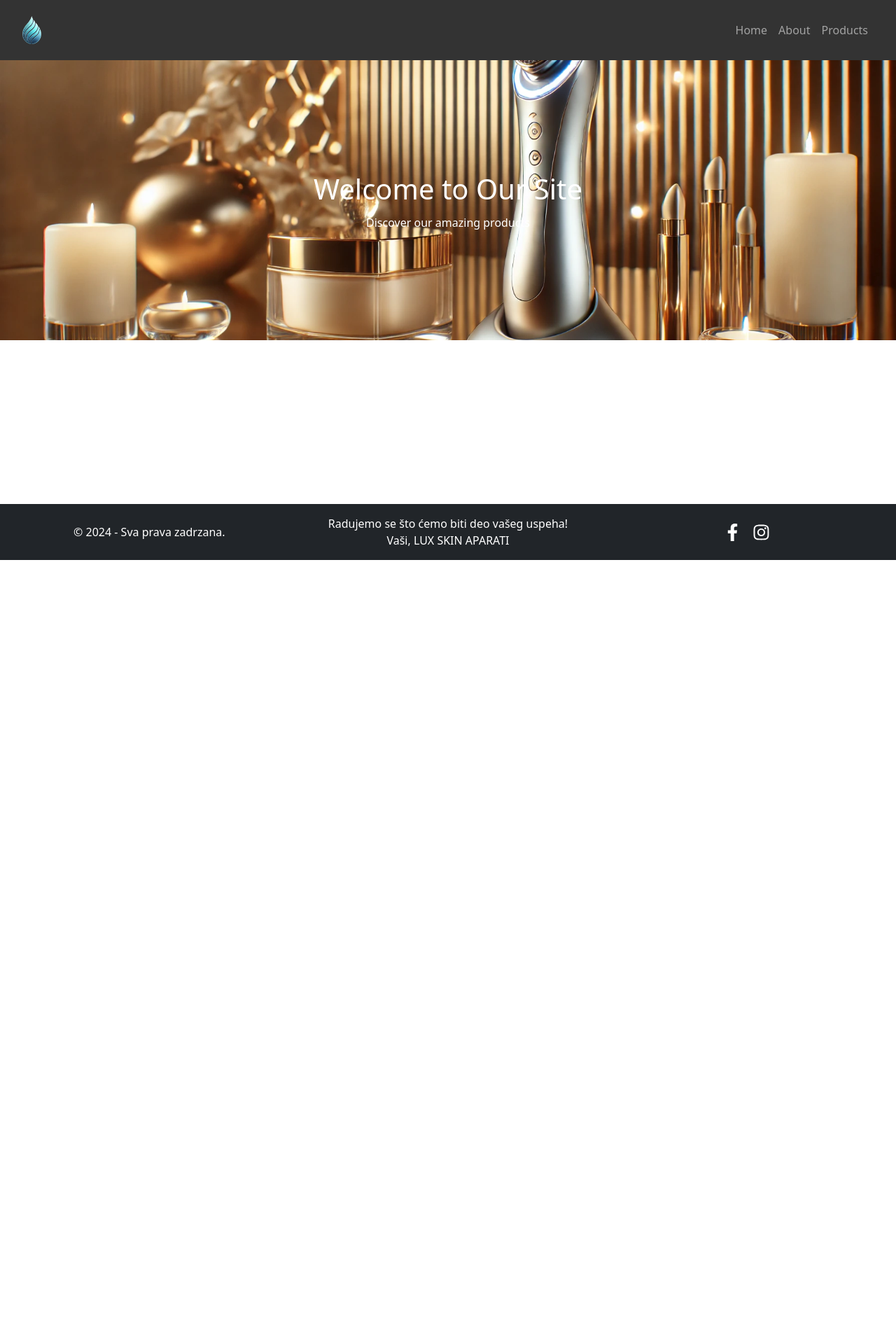
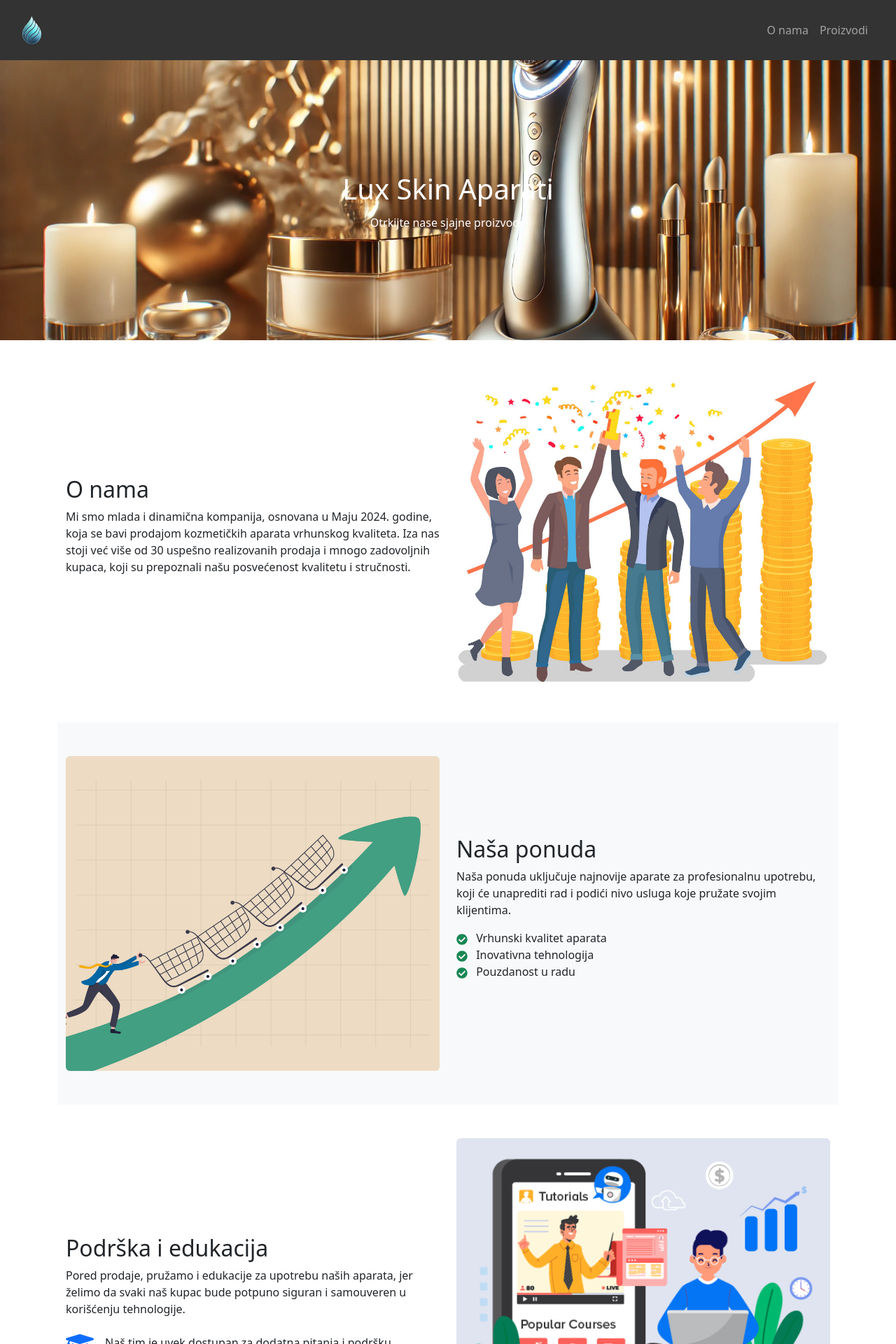
Before and after one commit to devdzona/hydrofacial, a React (Vite) app in the folder frontend/: page / in a window 1280 px wide. Shown: the top 1920 px of the page at 70% size. Before the commit the page ends 800 px from the top, so only its background shows below. Built offline with nearby package versions, Linux system fonts and the light colour scheme.

Commit message:
adjusting homepage

```diff
--- a/frontend/src/App.jsx
+++ b/frontend/src/App.jsx
@@ -6,7 +6,6 @@ import HomePage from './pages/HomePage';
 import ProductDetailPage from './pages/ProductDetailPage';
 import ProductOverviewPage from './pages/ProductOverviewPage';
 import NotFoundPage from './pages/NotFoundPage';
-import AboutPage from './pages/AboutPage';
 import Header from './components/Header';
 import Footer from './components/Footer';
 
@@ -41,7 +40,6 @@ function App() {
             <Routes>
               <Route path="/" element={<HomePage />} />
               <Route path="/product/:slug" element={<ProductDetailPage />} />
-              <Route path="/about" element={<AboutPage />} />
               <Route path="/products" element={<ProductOverviewPage />} />
               <Route path="*" element={<NotFoundPage />} />
             </Routes>
--- a/frontend/src/components/Header.jsx
+++ b/frontend/src/components/Header.jsx
@@ -52,17 +52,12 @@ const Header = () => {
                         <ul className="navbar-nav">
                             <li className="nav-item">
                                 <Link to="/" className="nav-link" onClick={() => setIsNavOpen(false)}>
-                                    Home
-                                </Link>
-                            </li>
-                            <li className="nav-item">
-                                <Link to="/about" className="nav-link" onClick={() => setIsNavOpen(false)}>
-                                    About
+                                    O nama
                                 </Link>
                             </li>
                             <li className="nav-item">
                                 <Link to="/products" className="nav-link" onClick={() => setIsNavOpen(false)}>
-                                    Products
+                                    Proizvodi
                                 </Link>
                             </li>
                         </ul>
--- a/frontend/src/pages/AboutPage.jsx
+++ /dev/null
@@ -1,128 +0,0 @@
-/* eslint-disable no-unused-vars */
-import React, { useEffect } from 'react';
-import { Helmet } from 'react-helmet-async';
-import HeroTeaser from '../components/HeroTeaser';
-import HeroImage from '../assets/heroImage.jpg';
-import AboutUsImage from '../assets/about.jpg';
-import ProductsImage from '../assets/products.jpg';
-import SupportImage from '../assets/support.png';
-import GoalImage from '../assets/goal.jpg';
-import { FaCheckCircle, FaGraduationCap } from 'react-icons/fa';
-import AOS from 'aos';
-import 'aos/dist/aos.css';
-
-const AboutPage = () => {
-  useEffect(() => {
-    AOS.init({
-      duration: 1000, // Animation duration in ms
-      once: true,     // Only animate once while scrolling down
-    });
-  }, []);
-
-  return (
-    <>
-      <Helmet>
-        <title>LUX SKIN APARATI</title>
-        <meta
-          name="description"
-          content="Learn more about our site and discover our amazing products and services."
-        />
-        <meta
-          httpEquiv="Content-Security-Policy"
-          content="default-src 'self'; connect-src 'self' http://localhost:5000; script-src 'self' 'unsafe-inline' 'unsafe-eval'; style-src 'self' 'unsafe-inline'; img-src 'self' data: https://fastly.picsum.photos;"
-        />
-        <meta httpEquiv="X-Content-Type-Options" content="nosniff" />
-        <meta name="Referrer-Policy" content="no-referrer" />
-      </Helmet>
-      <HeroTeaser
-        image={HeroImage}
-        heading="Dobrodosli"
-        subheading="Otrkijte nase sjajne proizvode"
-      />
-
-      {/* About Section */}
-      <section className="container py-5">
-        <div className="row align-items-center">
-          <div className="col-md-6" data-aos="fade-right">
-            <h2>O nama</h2>
-            <p>
-              Mi smo mlada i dinamična kompanija, osnovana u Maju 2024. godine, koja se bavi prodajom kozmetičkih aparata vrhunskog kvaliteta.
-              Iza nas stoji već više od 30 uspešno realizovanih prodaja i mnogo zadovoljnih kupaca, koji su prepoznali našu posvećenost kvalitetu i stručnosti.
-            </p>
-          </div>
-          <div className="col-md-6" data-aos="fade-left">
-            <img src={AboutUsImage} alt="O nama" className="responsive-img rounded" />
-          </div>
-        </div>
-      </section>
-
-      {/* Offer Section */}
-      <section className="container py-5 bg-light">
-        <div className="row align-items-center">
-          <div className="col-md-6 order-md-2" data-aos="fade-left">
-            <h2>Naša ponuda</h2>
-            <p>
-              Naša ponuda uključuje najnovije aparate za profesionalnu upotrebu, koji će unaprediti rad i podići nivo usluga koje pružate svojim klijentima.
-            </p>
-            <ul className="list-unstyled">
-              <li>
-                <FaCheckCircle className="text-success me-2" /> Vrhunski kvalitet aparata
-              </li>
-              <li>
-                <FaCheckCircle className="text-success me-2" /> Inovativna tehnologija
-              </li>
-              <li>
-                <FaCheckCircle className="text-success me-2" /> Pouzdanost u radu
-              </li>
-            </ul>
-          </div>
-          <div className="col-md-6 order-md-1" data-aos="fade-right">
-            <img src={ProductsImage} alt="Naša ponuda" className="responsive-img rounded" />
-          </div>
-        </div>
-      </section>
-
-      {/* Support & Training Section */}
-      <section className="container py-5">
-        <div className="row align-items-center">
-          <div className="col-md-6" data-aos="fade-right">
-            <h2>Podrška i edukacija</h2>
-            <p>
-              Pored prodaje, pružamo i edukacije za upotrebu naših aparata, jer želimo da svaki naš kupac bude potpuno siguran i samouveren u korišćenju tehnologije.
-            </p>
-            <div className="d-flex align-items-center">
-              <FaGraduationCap className="fs-1 text-primary me-3" />
-              <p className="mb-0">Naš tim je uvek dostupan za dodatna pitanja i podršku.</p>
-            </div>
-          </div>
-          <div className="col-md-6" data-aos="fade-left">
-            <img src={SupportImage} alt="Podrška i edukacija" className="responsive-img rounded" />
-          </div>
-        </div>
-      </section>
-
-      {/* Goal Section */}
-      <section className="container py-5 bg-light">
-        <div className="row align-items-center">
-          <div className="col-md-6 order-md-2" data-aos="fade-left">
-            <h2>Naš cilj</h2>
-            <p>
-              Bilo da ste salon ili privatni korisnik, naš cilj je da vas opremimo najboljim alatima i znanjem kako biste postigli najbolje rezultate.
-              Vaš uspeh je naš prioritet, a mi ćemo učiniti sve da vam olakšamo put do njega.
-            </p>
-          </div>
-          <div className="col-md-6 order-md-1" data-aos="fade-right">
-            <img src={GoalImage} alt="Naš cilj" className="responsive-img rounded" />
-          </div>
-        </div>
-      </section>
-
-      {/* Closing Section */}
-      <section className="container py-5 text-center" data-aos="fade-up">
-        <h3>Hvala što ste odabrali nas!</h3>
-      </section>
-    </>
-  );
-};
-
-export default AboutPage;
--- a/frontend/src/pages/HomePage.jsx
+++ b/frontend/src/pages/HomePage.jsx
@@ -1,24 +1,32 @@
 /* eslint-disable no-unused-vars */
-import React from 'react';
+import React, { useEffect } from 'react';
 import { Helmet } from 'react-helmet-async';
 import HeroTeaser from '../components/HeroTeaser';
 import HeroImage from '../assets/heroImage.jpg';
+import AboutUsImage from '../assets/about.jpg';
+import ProductsImage from '../assets/products.jpg';
+import SupportImage from '../assets/support.png';
+import GoalImage from '../assets/goal.jpg';
+import { FaCheckCircle, FaGraduationCap } from 'react-icons/fa';
+import AOS from 'aos';
+import 'aos/dist/aos.css';
 
 const HomePage = () => {
+  useEffect(() => {
+    AOS.init({
+      duration: 1000, // Animation duration in ms
+      once: true,     // Only animate once while scrolling down
+    });
+  }, []);
+
   return (
     <>
       <Helmet>
-        <title>Home | My MERN App</title>
+        <title>Dobrodosli | LUX SKIN Aparati</title>
         <meta
           name="description"
-          content="Welcome to our site - discover our amazing products."
+          content="Learn more about our site and discover our amazing products and services."
         />
-        {/*
-          Testing Purposes Only:
-          The following Content-Security-Policy allows 'http://localhost:5000'
-          for API calls and permits inline data images. Remove or adjust these
-          settings for production.
-        */}
         <meta
           httpEquiv="Content-Security-Policy"
           content="default-src 'self'; connect-src 'self' http://localhost:5000; script-src 'self' 'unsafe-inline' 'unsafe-eval'; style-src 'self' 'unsafe-inline'; img-src 'self' data: https://fastly.picsum.photos;"
@@ -28,12 +36,86 @@ const HomePage = () => {
       </Helmet>
       <HeroTeaser
         image={HeroImage}
-        heading="Welcome to Our Site"
-        subheading="Discover our amazing products"
+        heading="Lux Skin Aparati"
+        subheading="Otrkijte nase sjajne proizvode"
       />
-      <div className="container py-4">
-        {/* Additional content can be added here */}
-      </div>
+
+      {/* About Section */}
+      <section className="container py-5">
+        <div className="row align-items-center">
+          <div className="col-md-6" data-aos="fade-right">
+            <h2>O nama</h2>
+            <p>
+              Mi smo mlada i dinamična kompanija, osnovana u Maju 2024. godine, koja se bavi prodajom kozmetičkih aparata vrhunskog kvaliteta.
+              Iza nas stoji već više od 30 uspešno realizovanih prodaja i mnogo zadovoljnih kupaca, koji su prepoznali našu posvećenost kvalitetu i stručnosti.
+            </p>
+          </div>
+          <div className="col-md-6" data-aos="fade-left">
+            <img src={AboutUsImage} alt="O nama" className="responsive-img rounded" />
+          </div>
+        </div>
+      </section>
+
+      {/* Offer Section */}
+      <section className="container py-5 bg-light">
+        <div className="row align-items-center">
+          <div className="col-md-6 order-md-2" data-aos="fade-left">
+            <h2>Naša ponuda</h2>
+            <p>
+              Naša ponuda uključuje najnovije aparate za profesionalnu upotrebu, koji će unaprediti rad i podići nivo usluga koje pružate svojim klijentima.
+            </p>
+            <ul className="list-unstyled">
+              <li>
+                <FaCheckCircle className="text-success me-2" /> Vrhunski kvalitet aparata
+              </li>
+              <li>
+                <FaCheckCircle className="text-success me-2" /> Inovativna tehnologija
+              </li>
+              <li>
+                <FaCheckCircle className="text-success me-2" /> Pouzdanost u radu
+              </li>
+            </ul>
+          </div>
+          <div className="col-md-6 order-md-1" data-aos="fade-right">
+            <img src={ProductsImage} alt="Naša ponuda" className="responsive-img rounded" />
+          </div>
+        </div>
+      </section>
+
+      {/* Support & Training Section */}
+      <section className="container py-5">
+        <div className="row align-items-center">
+          <div className="col-md-6" data-aos="fade-right">
+            <h2>Podrška i edukacija</h2>
+            <p>
+              Pored prodaje, pružamo i edukacije za upotrebu naših aparata, jer želimo da svaki naš kupac bude potpuno siguran i samouveren u korišćenju tehnologije.
+            </p>
+            <div className="d-flex align-items-center">
+              <FaGraduationCap className="fs-1 text-primary me-3" />
+              <p className="mb-0">Naš tim je uvek dostupan za dodatna pitanja i podršku.</p>
+            </div>
+          </div>
+          <div className="col-md-6" data-aos="fade-left">
+            <img src={SupportImage} alt="Podrška i edukacija" className="responsive-img rounded" />
+          </div>
+        </div>
+      </section>
+
+      {/* Goal Section */}
+      <section className="container py-5 bg-light">
+        <div className="row align-items-center">
+          <div className="col-md-6 order-md-2" data-aos="fade-left">
+            <h2>Naš cilj</h2>
+            <p>
+              Bilo da ste salon ili privatni korisnik, naš cilj je da vas opremimo najboljim alatima i znanjem kako biste postigli najbolje rezultate.
+              Vaš uspeh je naš prioritet, a mi ćemo učiniti sve da vam olakšamo put do njega.
+            </p>
+          </div>
+          <div className="col-md-6 order-md-1" data-aos="fade-right">
+            <img src={GoalImage} alt="Naš cilj" className="responsive-img rounded" />
+          </div>
+        </div>
+      </section>
     </>
   );
 };
```
